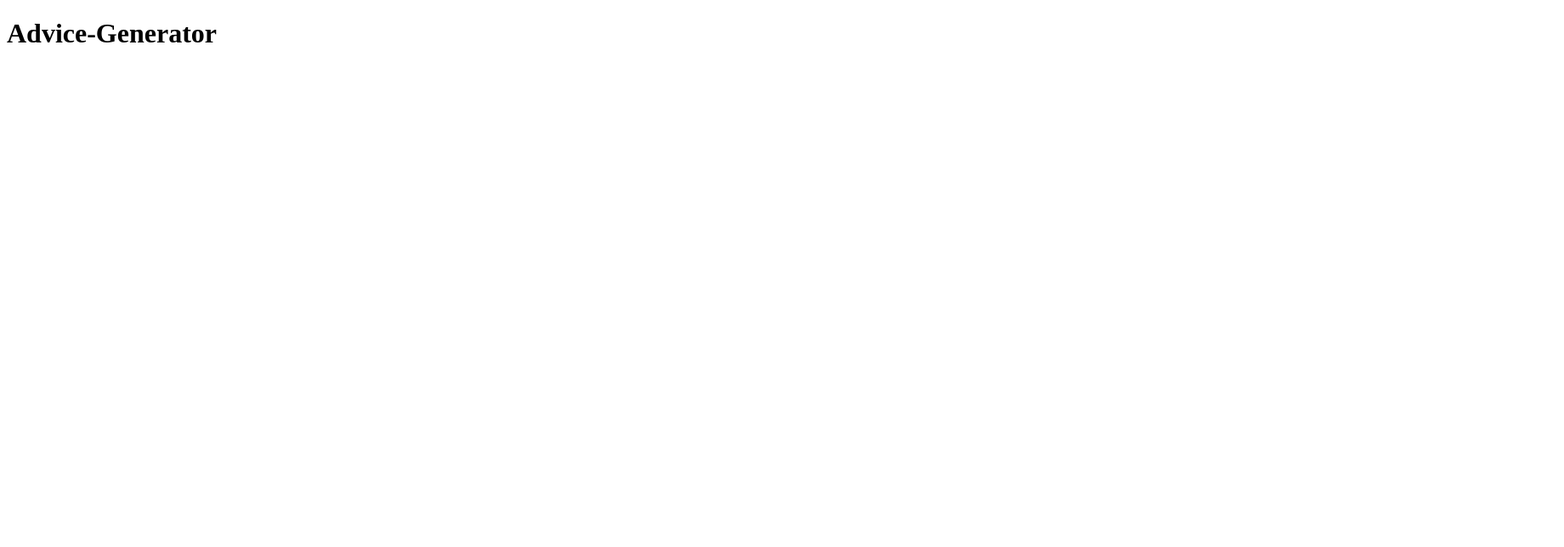
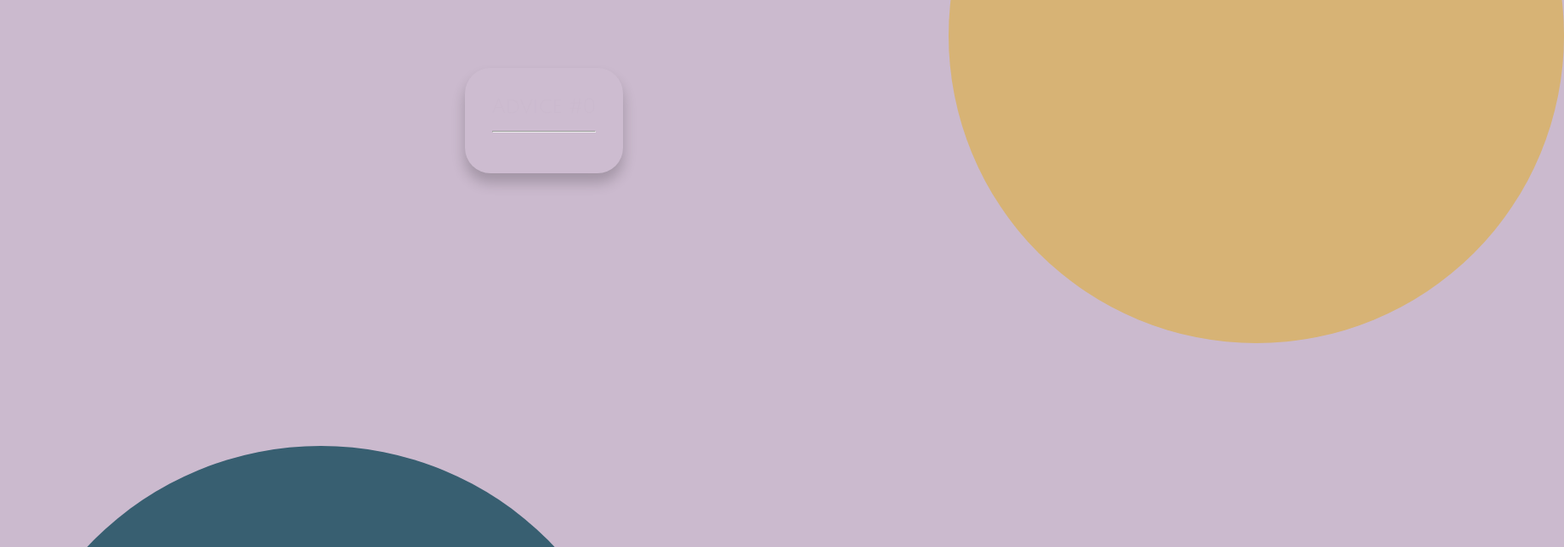
Before and after one commit to Akshat-Sabharwal/consilium, a React (Vite) app: page / in a window 1280 px wide. Shown: the top 644 px of the page at 85% size, 1840 px wide, since content can reach past the window. Built offline with nearby package versions, Linux system fonts and the light colour scheme.

Commit message:
Basic CSS variables defined

```diff
--- a/src/App.css
+++ b/src/App.css
@@ -0,0 +1,62 @@
+* {
+  padding: 0;
+  margin: 0;
+  font-family: "Julius Sans One";
+}
+
+body {
+  background-color: var(--bg-light);
+  overflow: hidden;
+}
+
+.flex {
+  display: flex;
+  justify-content: center;
+  align-items: center;
+  flex-flow: column nowrap;
+}
+
+.blue-circle {
+  position: absolute;
+  bottom: -30rem;
+  left: 0rem;
+  height: 47.1875rem;
+  aspect-ratio: 1 / 1;
+  background-color: var(--bg-blue);
+  border-radius: 50%;
+}
+
+.brown-circle {
+  position: absolute;
+  top: -20rem;
+  right: -35rem;
+  height: 45.25rem;
+  aspect-ratio: 1 / 1;
+  background-color: var(--bg-brown);
+  border-radius: 50%;
+}
+
+.advice {
+  background: rgba(255, 255, 255, 0.03);
+  border-radius: 1.875rem;
+  box-shadow: 0rem 0.7rem 1rem 0.01rem hsla(0, 0%, 0%, 0.2);
+  padding: 2rem;
+  margin: 5rem auto;
+  width: fit-content;
+}
+
+.heading {
+  font-weight: 200;
+  color: var(--font-light);
+}
+
+.separator {
+  margin: 1rem auto;
+  box-shadow: none;
+  color: var(--font-light);
+}
+
+.statement {
+  font-size: 1.5rem;
+  color: var(--font-dark);
+}
--- a/src/App.jsx
+++ b/src/App.jsx
@@ -1,5 +1,28 @@
+import { useEffect } from "react";
 import "./App.css";
+import { useState } from "react";
 
 export const App = () => {
-  return <h1>Advice-Generator</h1>;
+  const [advice, setAdvice] = useState({ id: 0, statement: "" });
+
+  const getAdvice = (e) => {
+    e.preventDefault();
+    fetch("https://api.adviceslip.com/advice")
+      .then((data) => data.json())
+      .then((advice) =>
+        setAdvice({ id: advice.slip.id, statement: advice.slip.advice })
+      );
+  };
+
+  return (
+    <>
+      <span className="blue-circle"></span>
+      <span className="brown-circle"></span>
+      <article className="advice">
+        <h1 className="heading">Advice #{advice.id}</h1>
+        <hr className="separator" />
+        <p className="statement">{advice.statement}</p>
+      </article>
+    </>
+  );
 };
--- a/src/index.css
+++ b/src/index.css
@@ -0,0 +1,11 @@
+@import url("https://fonts.googleapis.com/css2?family=Julius+Sans+One&display=swap");
+
+:root {
+  /* Colors */
+  --bg-light: hsla(290, 17%, 77%, 1);
+  --bg-blue: hsla(199, 34%, 33%, 1);
+  --bg-brown: hsla(38, 55%, 65%, 1);
+
+  --font-light: hsla(290, 17%, 77%, 1);
+  --font-dark: hsla(290, 11%, 58%, 1);
+}
```
